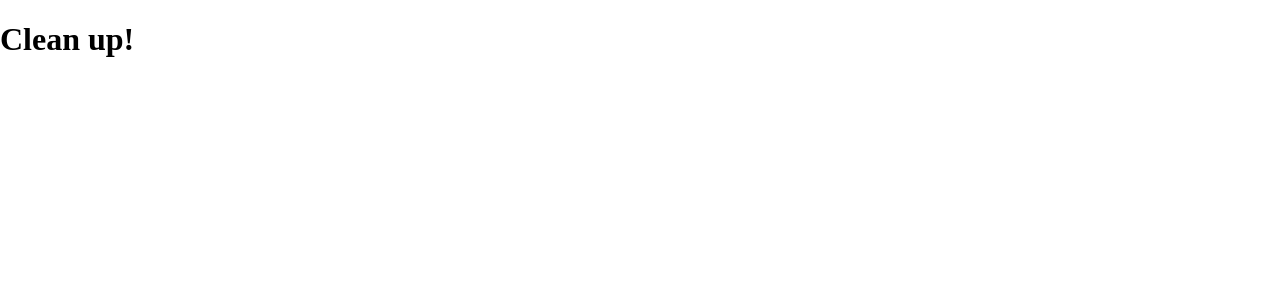
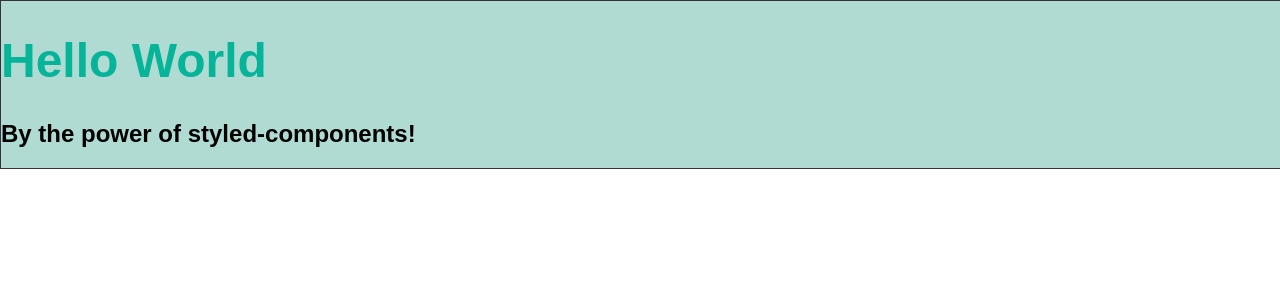
Before and after one commit to spiedra/my-portfolio-website, a Next.js app: page / in a window 1280 px wide. Shown: the top 300 px of the page. Built offline with nearby package versions, Linux system fonts and the light colour scheme.

Commit message:
feat: add theme file with default variables

```diff
--- a/src/pages/_app.js
+++ b/src/pages/_app.js
@@ -1,4 +1,5 @@
 import { createGlobalStyle, ThemeProvider } from 'styled-components'
+import theme from '../styles/theme'
 
 const GlobalStyle = createGlobalStyle`
   body {
@@ -7,12 +8,6 @@
     box-sizing: border-box;
   }
 `
-
-const theme = {
-  colors: {
-    primary: '#0070f3',
-  },
-}
 
 export default function App({ Component, pageProps }) {
   return (
--- a/src/pages/index.js
+++ b/src/pages/index.js
@@ -1,7 +1,25 @@
+import styled from "styled-components";
+
+const Container = styled.div`
+  width: 100%;
+  border: ${(props) => `1px solid ${props.theme.colors.onyx}`};
+  background-color: ${(props) => props.theme.colors.lightBlue};
+  font-family: ${(props) => props.theme.fonts[0]};
+`;
+
+const Heading = styled.h1`
+  font-size: ${({ isHeading, theme: { fontSizes } }) =>
+    isHeading ? fontSizes.large : fontSizes.small};
+  color: ${({ theme: { colors } }) => colors.persianGreen};
+`;
+
 export default function Home() {
   return (
     <>
-      <h1>Clean up!</h1>
+      <Container>
+        <Heading isHeading={true}>Hello World</Heading>
+        <h2>By the power of styled-components!</h2>
+      </Container>
     </>
   );
 }
--- /dev/null
+++ b/src/styles/theme.js
@@ -0,0 +1,16 @@
+const theme = {
+  colors: {
+    powderWhite: "#FFFDF9",
+    persianGreen: "#06B49A",
+    lightBlue: "#AFDBD2",
+    onyx: "#36313D",
+  },
+  fonts: ["sans-serif", "Roboto"],
+  fontSizes: {
+    small: "1em",
+    medium: "2em",
+    large: "3em",
+  },
+};
+
+export default theme;
```
